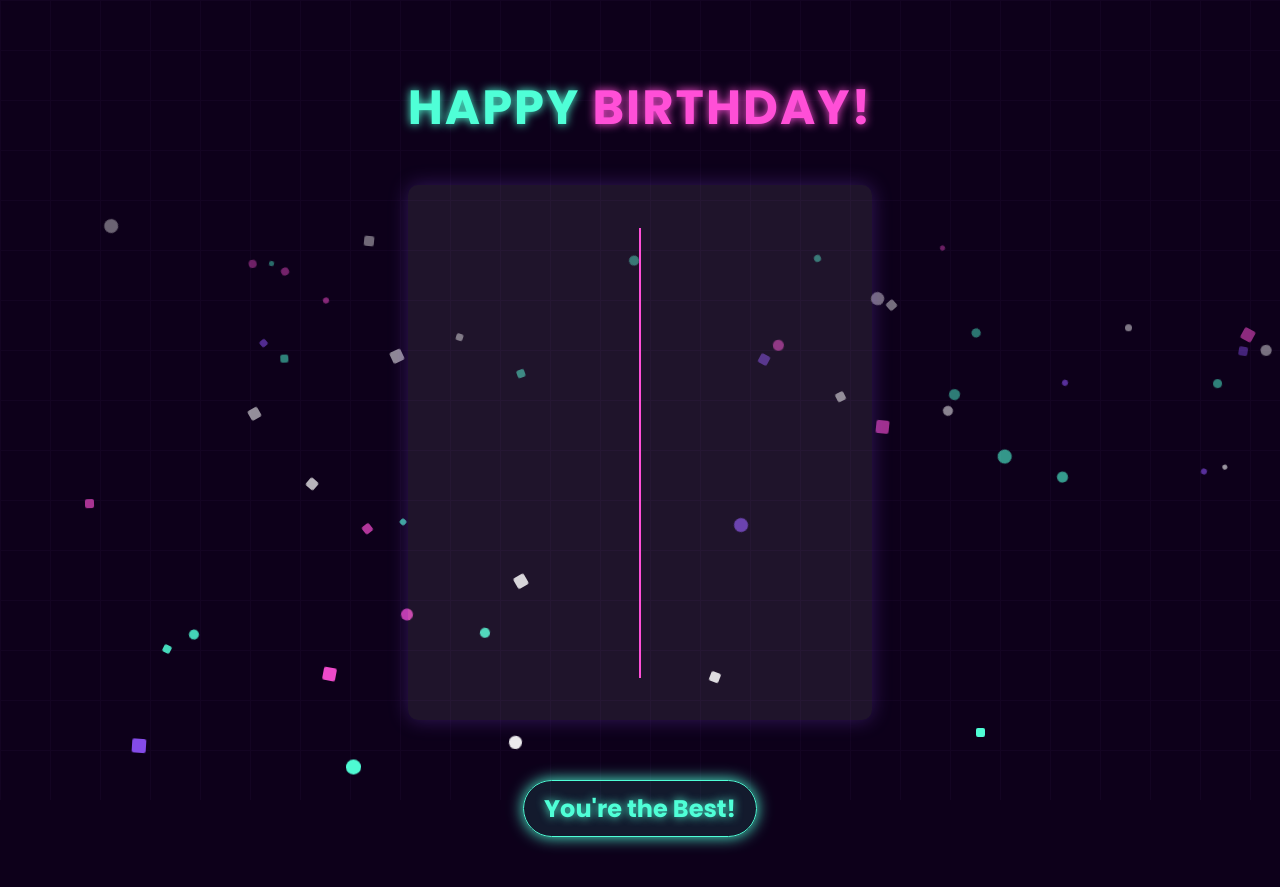
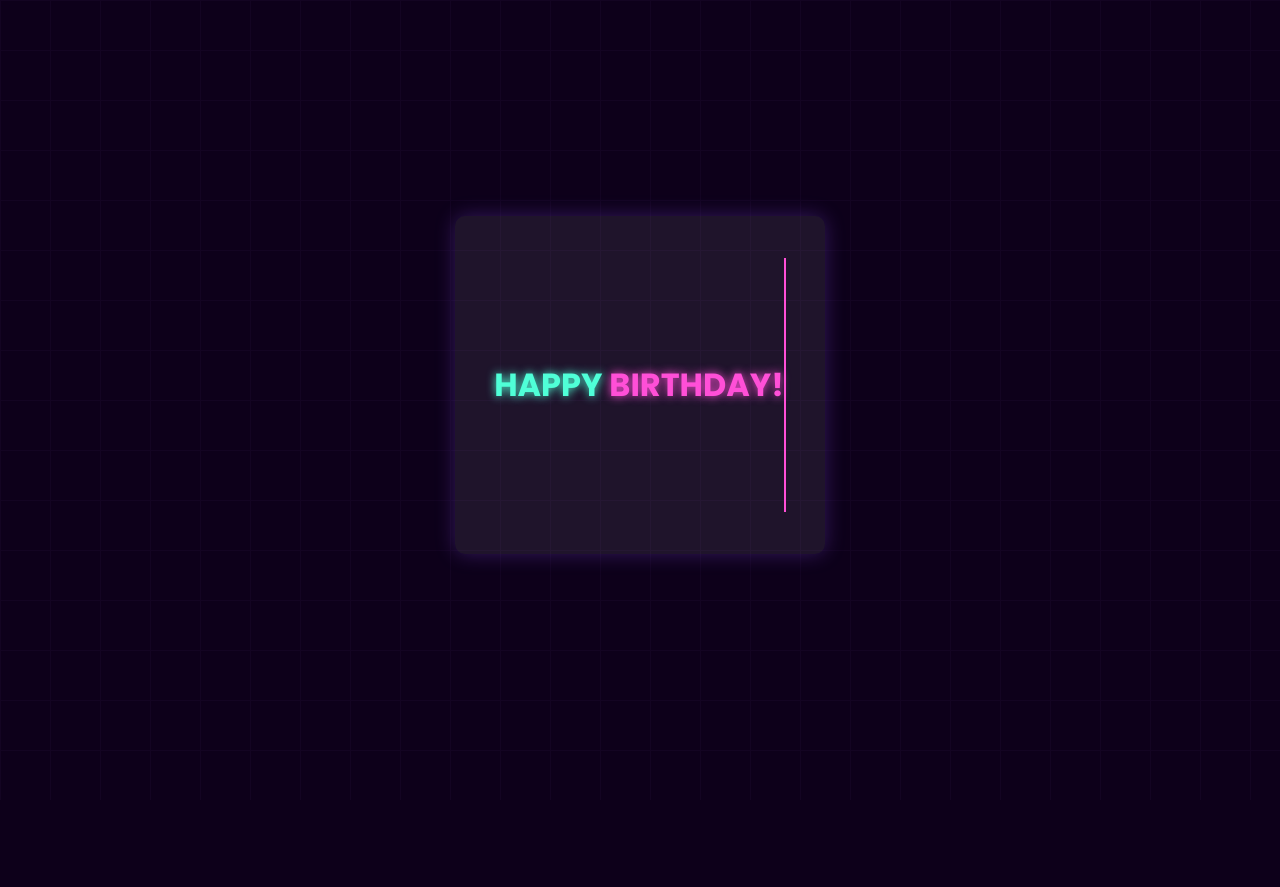
Before and after one commit to anirudhbalaji10-dev/ani-birthday, a plain HTML site: page birthday_message.html in a window 1280 px wide. After the commit the page ends 800 px from the top, so only its background shows below. Drawn offline with Linux system fonts and the light colour scheme.

Commit message:
Update birthday_message.html

```diff
--- a/birthday_message.html
+++ b/birthday_message.html
@@ -1,33 +1,57 @@
-<!DOCTYPE html>
-<html lang="en">
+<!doctype html>
+<html>
 <head>
-    <meta charset="UTF-8">
-    <meta name="viewport" content="width=device-width, initial-scale=1.0">
-    <title>Happy Birthday, Rohan!</title>
-    <link rel="stylesheet" href="style.css">
-    <script src="birthday_message_script.js"></script>
+  <meta charset="utf-8">
+  <meta name="viewport" content="width=device-width,initial-scale=1">
+  <title>Test Typing</title>
+  <style>
+    body{background:#0b0b12;color:#eaf6ff;font-family:system-ui,Arial;display:flex;align-items:center;justify-content:center;height:100vh;margin:0}
+    .typing-box-container{background:rgba(255,255,255,0.03);padding:20px;border-radius:12px;min-width:320px;text-align:center}
+    .dynamic-message-text{font-size:20px;line-height:1.4;min-height:28px}
+    .cyan-text{color:#7ef1ff}
+    .pink-text{color:#ff8bd6}
+  </style>
+</head>
+<body>
+  <div class="typing-box-container">
+    <h1><span class="cyan-text">HAPPY</span> <span class="pink-text">BIRTHDAY!</span></h1>
+    <p id="typed-message" class="dynamic-message-text"></p>
+  </div>
 
+  <script>
+    document.addEventListener('DOMContentLoaded', () => {
+      const el = document.getElementById('typed-message');
+      const messages = [
+        "Hey Rohan — hope your day is full of smiles!",
+        "Wishing you lots of cake, fun & success 🎂",
+        "From Ani — have the happiest birthday!"
+      ];
+      let msgIndex = 0, charIndex = 0;
+      const typingSpeed = 45;
+      const pause = 1100;
+      function step(){
+        const current = messages[msgIndex];
+        if (charIndex <= current.length){
+          el.textContent = current.slice(0,charIndex);
+          charIndex++;
+          setTimeout(step, typingSpeed);
+        } else {
+          setTimeout(()=>{ charIndex = 0; msgIndex=(msgIndex+1)%messages.length; step(); }, pause);
+        }
+      }
+      step();
+    });
+  </script>
+  <head>
+  <meta charset="utf-8">
+  <meta name="viewport" content="width=device-width,initial-scale=1">
+  <title>Happy Birthday, My Bestie!</title>
+
+  <link rel="stylesheet" href="style.css">
+
+  </head>
+<body class="message-page">
     <audio src="birthday_song.mpeg" autoplay loop></audio>
-</head>
-<body class="message-page">
 
-    <div id="confetti-container"></div>
-
-    <main class="neon-message-container">
-
-        <h1 class="message-heading large-heading">
-            <span class="cyan-text">HAPPY</span> <span class="pink-text">BIRTHDAY!</span>
-        </h1>
-
-        <div class="typing-box-container">
-            <p id="typed-message" class="dynamic-message-text"></p>
-        </div>
-
-        <div class="best-callout">
-            <h2 class="cyan-text">You're the Best!</h2>
-        </div>
-
-    </main>
-
-</body>
+  </body>
 </html>
```
